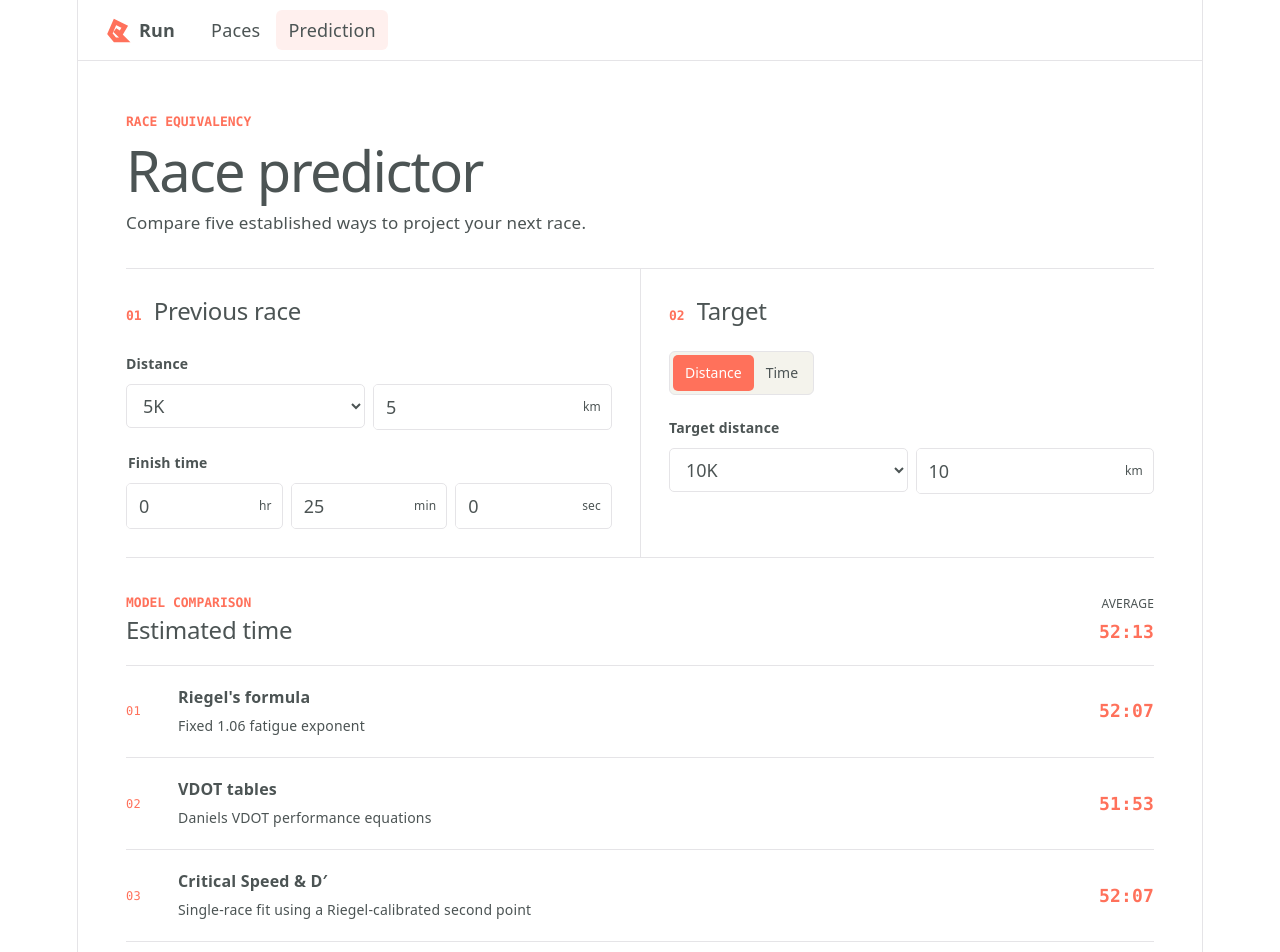
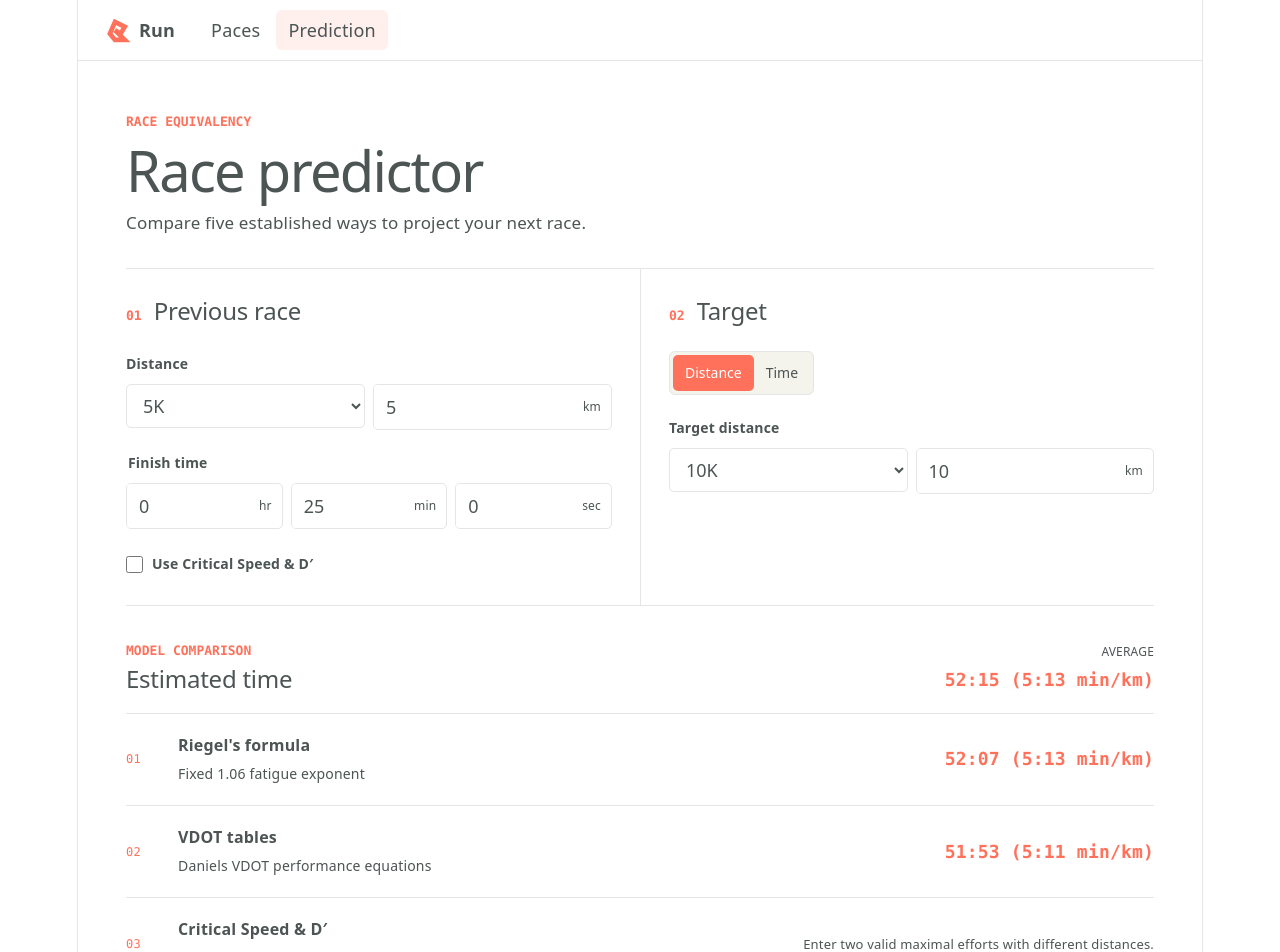
Before and after one commit to haapanen/run, a React (Vite) app in the folder ui/: page /prediction in a window 1280 px wide. Shown: the top 952 px of the page. Built offline with nearby package versions, Linux system fonts and the light colour scheme.

Commit message:
feat: improve race prediction

```diff
--- a/ui/index.html
+++ b/ui/index.html
@@ -2,7 +2,7 @@
 <html lang="en">
   <head>
     <meta charset="UTF-8" />
-    <link rel="icon" type="image/svg+xml" href="/favicon.svg" />
+    <link rel="icon" type="image/svg+xml" href="/logo.svg" />
     <meta name="viewport" content="width=device-width, initial-scale=1.0" />
     <title>run</title>
   </head>
--- a/ui/src/index.css
+++ b/ui/src/index.css
@@ -340,6 +340,36 @@ select:focus-visible {
   border: 0;
 }
 
+.critical-speed-toggle {
+  display: flex;
+  align-items: center;
+  gap: 9px;
+  margin-top: 22px;
+  color: var(--text-h);
+  font-size: 14px;
+  font-weight: 700;
+  cursor: pointer;
+}
+
+.critical-speed-toggle input {
+  width: 17px;
+  height: 17px;
+  margin: 0;
+  accent-color: var(--accent);
+}
+
+.critical-speed-inputs {
+  margin-top: 18px;
+  padding-top: 18px;
+  border-top: 1px solid var(--border);
+}
+
+.critical-speed-inputs h3 {
+  margin: 0 0 14px;
+  color: var(--text-h);
+  font-size: 15px;
+}
+
 .time-inputs {
   grid-template-columns: repeat(3, minmax(0, 1fr));
 }
@@ -441,6 +471,10 @@ select:focus-visible {
   grid-column: 2;
   min-width: 0;
   overflow-wrap: anywhere;
+}
+
+.model-value {
+  white-space: nowrap;
 }
 
 .model-unavailable {
@@ -568,12 +602,15 @@ tbody tr:last-child td {
   .model-value,
   .model-unavailable {
     grid-column: 3;
-    max-width: 190px;
     text-align: right;
   }
 }
 
 @media (max-width: 520px) {
+  .distance-controls {
+    grid-template-columns: minmax(0, 1fr);
+  }
+
   .prediction-header h1,
   .section-heading h1 {
     font-size: 32px;
--- a/ui/src/lib/race-predictor.ts
+++ b/ui/src/lib/race-predictor.ts
@@ -24,6 +24,11 @@ export type Prediction = {
   models: PredictionModel[];
   averageSeconds?: number;
   averageDistanceKm?: number;
+};
+
+export type CriticalSpeedEffort = {
+  seconds: number;
+  distanceKm: number;
 };
 
 const RIEGEL_EXPONENT = 1.06;
@@ -73,31 +78,33 @@ function vdotTime(
   return (lowSeconds + highSeconds) / 2;
 }
 
-function criticalSpeedTime(
+function criticalSpeedParameters(
   previousSeconds: number,
   previousDistanceKm: number,
-  targetDistanceKm: number,
+  secondEffort?: CriticalSpeedEffort,
 ) {
-  const calibrationDistanceKm = previousDistanceKm * 2;
-  const calibrationSeconds = riegelTime(
-    previousSeconds,
-    previousDistanceKm,
-    calibrationDistanceKm,
-  );
+  if (
+    !secondEffort ||
+    secondEffort.seconds <= 0 ||
+    secondEffort.distanceKm <= 0 ||
+    secondEffort.seconds === previousSeconds
+  ) {
+    return undefined;
+  }
+
   const criticalSpeed =
-    (calibrationDistanceKm - previousDistanceKm) /
-    (calibrationSeconds - previousSeconds);
-  const distancePrime =
-    previousDistanceKm - criticalSpeed * previousSeconds;
+    (secondEffort.distanceKm - previousDistanceKm) /
+    (secondEffort.seconds - previousSeconds);
+  const distancePrime = previousDistanceKm - criticalSpeed * previousSeconds;
 
-  return (targetDistanceKm - distancePrime) / criticalSpeed;
+  if (criticalSpeed <= 0 || distancePrime <= 0) return undefined;
+
+  return { criticalSpeed, distancePrime };
 }
 
 function cameronFactor(distanceKm: number) {
   return (
-    13.49681 -
-    0.048865 * distanceKm +
-    2.438936 / Math.pow(distanceKm, 0.7905)
+    13.49681 - 0.048865 * distanceKm + 2.438936 / Math.pow(distanceKm, 0.7905)
   );
 }
 
@@ -122,7 +129,10 @@ function heuristicTime(
   previousDistanceKm: number,
   targetDistanceKm: number,
 ) {
-  if (approximately(previousDistanceKm, 5) && approximately(targetDistanceKm, 10)) {
+  if (
+    approximately(previousDistanceKm, 5) &&
+    approximately(targetDistanceKm, 10)
+  ) {
     return previousSeconds * 2.12;
   }
   if (
@@ -155,12 +165,6 @@ const timeModels = [
     calculate: vdotTime,
   },
   {
-    name: "Critical Speed & D′",
-    shortName: "CS / D′",
-    description: "Single-race fit using a Riegel-calibrated second point",
-    calculate: criticalSpeedTime,
-  },
-  {
     name: "Dave Cameron model",
     shortName: "Cameron",
     description: "Distance-adjusted Cameron speed factors",
@@ -169,7 +173,11 @@ const timeModels = [
 ] as const;
 
 function solveDistanceForTime(
-  calculateTime: (seconds: number, distanceKm: number, targetKm: number) => number,
+  calculateTime: (
+    seconds: number,
+    distanceKm: number,
+    targetKm: number,
+  ) => number,
   previousSeconds: number,
   previousDistanceKm: number,
   targetSeconds: number,
@@ -179,7 +187,10 @@ function solveDistanceForTime(
 
   for (let iteration = 0; iteration < 80; iteration += 1) {
     const midpoint = (lowKm + highKm) / 2;
-    if (calculateTime(previousSeconds, previousDistanceKm, midpoint) < targetSeconds) {
+    if (
+      calculateTime(previousSeconds, previousDistanceKm, midpoint) <
+      targetSeconds
+    ) {
       lowKm = midpoint;
     } else {
       highKm = midpoint;
@@ -193,8 +204,13 @@ export function predictForDistance(
   previousSeconds: number,
   previousDistanceKm: number,
   targetDistanceKm: number,
+  criticalSpeedEffort?: CriticalSpeedEffort,
 ): Prediction {
-  if (previousSeconds <= 0 || previousDistanceKm <= 0 || targetDistanceKm <= 0) {
+  if (
+    previousSeconds <= 0 ||
+    previousDistanceKm <= 0 ||
+    targetDistanceKm <= 0
+  ) {
     return { models: [] };
   }
 
@@ -208,6 +224,26 @@ export function predictForDistance(
       targetDistanceKm,
     ),
   }));
+  const criticalSpeed = criticalSpeedParameters(
+    previousSeconds,
+    previousDistanceKm,
+    criticalSpeedEffort,
+  );
+  const criticalSpeedSeconds = criticalSpeed
+    ? (targetDistanceKm - criticalSpeed.distancePrime) /
+      criticalSpeed.criticalSpeed
+    : undefined;
+  models.splice(2, 0, {
+    name: "Critical Speed & D′",
+    shortName: "CS / D′",
+    description: "Two-effort linear critical speed fit",
+    ...(criticalSpeedSeconds !== undefined && criticalSpeedSeconds > 0
+      ? { seconds: criticalSpeedSeconds }
+      : {
+          unavailableReason:
+            "Enter two valid maximal efforts with different distances.",
+        }),
+  });
   const heuristic = heuristicTime(
     previousSeconds,
     previousDistanceKm,
@@ -240,6 +276,7 @@ export function predictForTime(
   previousSeconds: number,
   previousDistanceKm: number,
   targetSeconds: number,
+  criticalSpeedEffort?: CriticalSpeedEffort,
 ): Prediction {
   if (previousSeconds <= 0 || previousDistanceKm <= 0 || targetSeconds <= 0) {
     return { models: [] };
@@ -256,6 +293,25 @@ export function predictForTime(
       targetSeconds,
     ),
   }));
+  const criticalSpeed = criticalSpeedParameters(
+    previousSeconds,
+    previousDistanceKm,
+    criticalSpeedEffort,
+  );
+  const criticalSpeedDistance = criticalSpeed
+    ? criticalSpeed.distancePrime + criticalSpeed.criticalSpeed * targetSeconds
+    : undefined;
+  models.splice(2, 0, {
+    name: "Critical Speed & D′",
+    shortName: "CS / D′",
+    description: "Two-effort linear critical speed fit",
+    ...(criticalSpeedDistance !== undefined && criticalSpeedDistance > 0
+      ? { distanceKm: criticalSpeedDistance }
+      : {
+          unavailableReason:
+            "Enter two valid maximal efforts with different distances.",
+        }),
+  });
   models.push({
     name: "Practical heuristic",
     shortName: "Heuristic",
@@ -289,8 +345,17 @@ export function formatRaceTime(seconds: number | undefined) {
     : `${minutes}:${remainingSeconds.toString().padStart(2, "0")}`;
 }
 
+export function formatPace(seconds: number | undefined, distanceKm: number) {
+  if (distanceKm <= 0 || !Number.isFinite(distanceKm)) return "—";
+  return `${formatRaceTime(seconds === undefined ? undefined : seconds / distanceKm)} min/km`;
+}
+
 export function formatDistance(distanceKm: number | undefined) {
-  if (distanceKm === undefined || !Number.isFinite(distanceKm) || distanceKm <= 0) {
+  if (
+    distanceKm === undefined ||
+    !Number.isFinite(distanceKm) ||
+    distanceKm <= 0
+  ) {
     return "—";
   }
   return `${distanceKm.toFixed(distanceKm < 10 ? 2 : 1)} km`;
--- a/ui/src/routes/prediction.tsx
+++ b/ui/src/routes/prediction.tsx
@@ -2,6 +2,7 @@ import { useId, useState } from "react";
 import { createFileRoute } from "@tanstack/react-router";
 import {
   formatDistance,
+  formatPace,
   formatRaceTime,
   predictForDistance,
   predictForTime,
@@ -19,9 +20,14 @@ function Prediction() {
     minutes: "25",
     seconds: "0",
   });
-  const [targetType, setTargetType] = useState<"distance" | "time">(
-    "distance",
-  );
+  const [useCriticalSpeed, setUseCriticalSpeed] = useState(false);
+  const [secondDistance, setSecondDistance] = useState("");
+  const [secondTime, setSecondTime] = useState({
+    hours: "",
+    minutes: "",
+    seconds: "",
+  });
+  const [targetType, setTargetType] = useState<"distance" | "time">("distance");
   const [targetDistance, setTargetDistance] = useState("10");
   const [targetTime, setTargetTime] = useState({
     hours: "1",
@@ -31,17 +37,25 @@ function Prediction() {
 
   const previousSeconds = timeToSeconds(previousTime);
   const targetSeconds = timeToSeconds(targetTime);
+  const criticalSpeedEffort = useCriticalSpeed
+    ? {
+        seconds: timeToSeconds(secondTime),
+        distanceKm: Number(secondDistance),
+      }
+    : undefined;
   const prediction =
     targetType === "distance"
       ? predictForDistance(
           previousSeconds,
           Number(previousDistance),
           Number(targetDistance),
+          criticalSpeedEffort,
         )
       : predictForTime(
           previousSeconds,
           Number(previousDistance),
           targetSeconds,
+          criticalSpeedEffort,
         );
   const hasResults = prediction.models.length > 0;
 
@@ -70,6 +84,32 @@ function Prediction() {
             value={previousTime}
             onChange={setPreviousTime}
           />
+          <label className="critical-speed-toggle">
+            <input
+              type="checkbox"
+              checked={useCriticalSpeed}
+              onChange={(event) => setUseCriticalSpeed(event.target.checked)}
+            />
+            <span>Use Critical Speed &amp; D′</span>
+          </label>
+          {useCriticalSpeed && (
+            <div className="critical-speed-inputs">
+              <h3>Second maximal effort</h3>
+              <DistanceField
+                id="second-distance"
+                label="Distance"
+                value={secondDistance}
+                onChange={setSecondDistance}
+                required
+              />
+              <TimeField
+                legend="Finish time"
+                value={secondTime}
+                onChange={setSecondTime}
+                required
+              />
+            </div>
+          )}
         </div>
 
         <div className="input-group">
@@ -121,7 +161,10 @@ function Prediction() {
               <span>Average</span>
               <strong>
                 {targetType === "distance"
-                  ? formatRaceTime(prediction.averageSeconds)
+                  ? `${formatRaceTime(prediction.averageSeconds)} (${formatPace(
+                      prediction.averageSeconds,
+                      Number(targetDistance),
+                    )})`
                   : formatDistance(prediction.averageDistanceKm)}
               </strong>
             </div>
@@ -132,7 +175,9 @@ function Prediction() {
           <div className="model-list">
             {prediction.models.map((model, index) => (
               <article className="model-result" key={model.shortName}>
-                <span className="model-index">{String(index + 1).padStart(2, "0")}</span>
+                <span className="model-index">
+                  {String(index + 1).padStart(2, "0")}
+                </span>
                 <div className="model-copy">
                   <h3>{model.name}</h3>
                   <p>{model.description}</p>
@@ -144,7 +189,10 @@ function Prediction() {
                 ) : (
                   <strong className="model-value">
                     {targetType === "distance"
-                      ? formatRaceTime(model.seconds)
+                      ? `${formatRaceTime(model.seconds)} (${formatPace(
+                          model.seconds,
+                          Number(targetDistance),
+                        )})`
                       : formatDistance(model.distanceKm)}
                   </strong>
                 )}
@@ -152,13 +200,14 @@ function Prediction() {
             ))}
           </div>
         ) : (
-          <p className="empty-result">Enter valid race values to see predictions.</p>
+          <p className="empty-result">
+            Enter valid race values to see predictions.
+          </p>
         )}
       </section>
       <p className="prediction-note">
-        Predictions are estimates, not guarantees. The single-race CS / D′ result
-        uses a Riegel-calibrated second point; two maximal efforts are required
-        for a measured fit.
+        Predictions are estimates, not guarantees. Critical Speed &amp; D′
+        requires two maximal efforts.
       </p>
     </main>
   );
@@ -178,10 +227,12 @@ function TimeField({
   legend,
   value,
   onChange,
+  required = false,
 }: {
   legend: string;
   value: TimeValue;
   onChange: (value: TimeValue) => void;
+  required?: boolean;
 }) {
   const id = useId();
   const fields = [
@@ -202,6 +253,7 @@ function TimeField({
               inputMode="numeric"
               min="0"
               max={field.max}
+              required={required}
               value={value[field.key]}
               onChange={(event) =>
                 onChange({ ...value, [field.key]: event.target.value })
@@ -220,11 +272,13 @@ function DistanceField({
   label,
   value,
   onChange,
+  required = false,
 }: {
   id: string;
   label: string;
   value: string;
   onChange: (value: string) => void;
+  required?: boolean;
 }) {
   const isPreset = raceDistances.some(
     (distance) => distance.km.toString() === value,
@@ -256,6 +310,7 @@ function DistanceField({
             inputMode="decimal"
             min="0.01"
             step="0.01"
+            required={required}
             value={value}
             onChange={(event) => onChange(event.target.value)}
           />
```
Also changed, not shown: ui/public/logo.svg (added).
